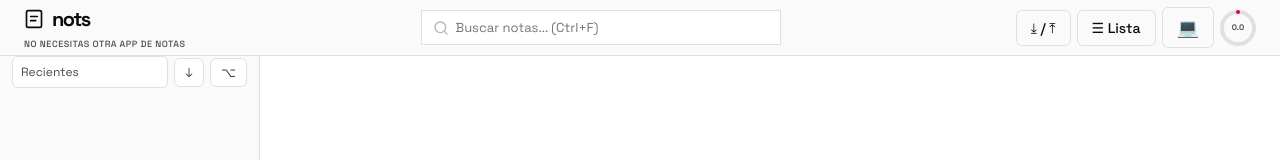
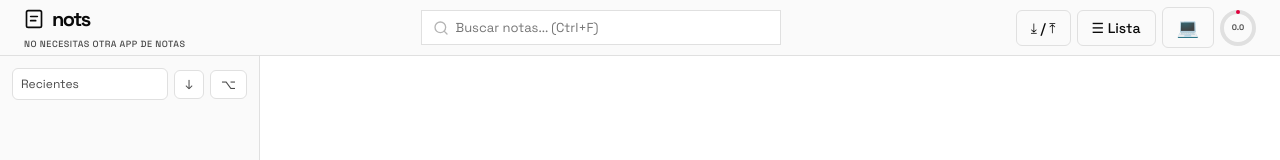
Before and after one commit to edgardo001/nots, a React (Vite) app in the folder src/frontend/: page / in a window 1280 px wide. Shown: the top 160 px of the page. Built offline with nearby package versions, Linux system fonts and the light colour scheme.

Commit message:
fix: restore top padding after removing nueva nota button

```diff
--- a/src/frontend/src/components/layout/Sidebar.tsx
+++ b/src/frontend/src/components/layout/Sidebar.tsx
@@ -108,7 +108,7 @@ export default function Sidebar() {
       {/* Ordenar + Filtrar en una fila compacta */}
       <div style={{
         display: 'flex', alignItems: 'center', gap: 6,
-        padding: '0 12px 10px',
+        padding: '12px 12px 10px',
       }}>
         {/* Orden */}
         <select
```
